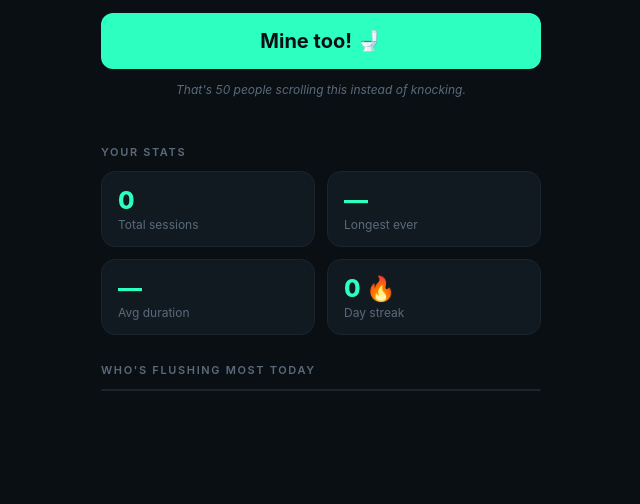
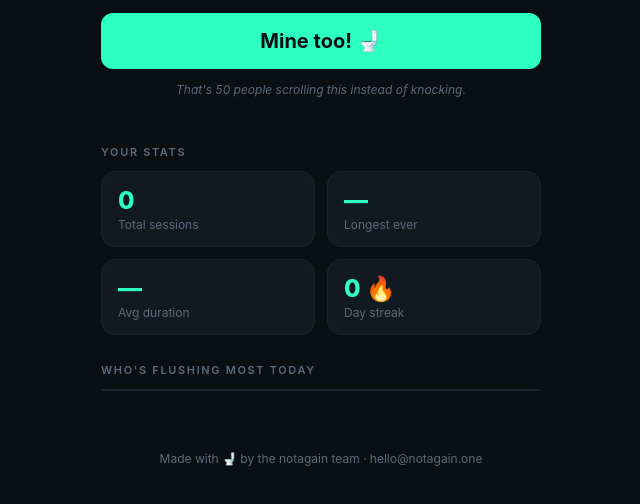
Before and after one commit to junechenbuilds/notagain, a website with bundled scripts: page frontend/index.html in a window 1280 px wide. Shown: the part 326-830 px from the top of the page, without its empty margins (319-959 px from the left). Before the commit the page ends 800 px from the top, so only its background shows below. Built offline with nearby package versions, Linux system fonts and the light colour scheme; no server answers.

Commit message:
Add creator credit in website footer and README, update .gitignore
Co-Authored-By: Claude Opus 4.6 <noreply@anthropic.com>

```diff
--- a/frontend/css/styles.css
+++ b/frontend/css/styles.css
@@ -470,6 +470,24 @@ body {
   100% { opacity: 0; transform: translate(-50%, -5px); }
 }
 
+/* ─── Footer ─── */
+.footer {
+  margin-top: 40px;
+  padding: 20px 0;
+  text-align: center;
+  font-size: 12px;
+  color: var(--muted);
+}
+
+.footer a {
+  color: var(--muted);
+  text-decoration: none;
+}
+
+.footer a:hover {
+  color: var(--mint);
+}
+
 /* ─── Responsive ─── */
 @media (min-width: 768px) {
   .big-number {
--- a/frontend/index.html
+++ b/frontend/index.html
@@ -122,6 +122,10 @@
 
     <!-- Share toast -->
     <div id="share-toast" class="toast hidden">Copied to clipboard! 📋</div>
+
+    <footer class="footer">
+      Made with 🚽 by the notagain team · <a href="mailto:hello@notagain.one">hello@notagain.one</a>
+    </footer>
   </div>
 
   <noscript>
```
Also changed, not shown: README.md.
